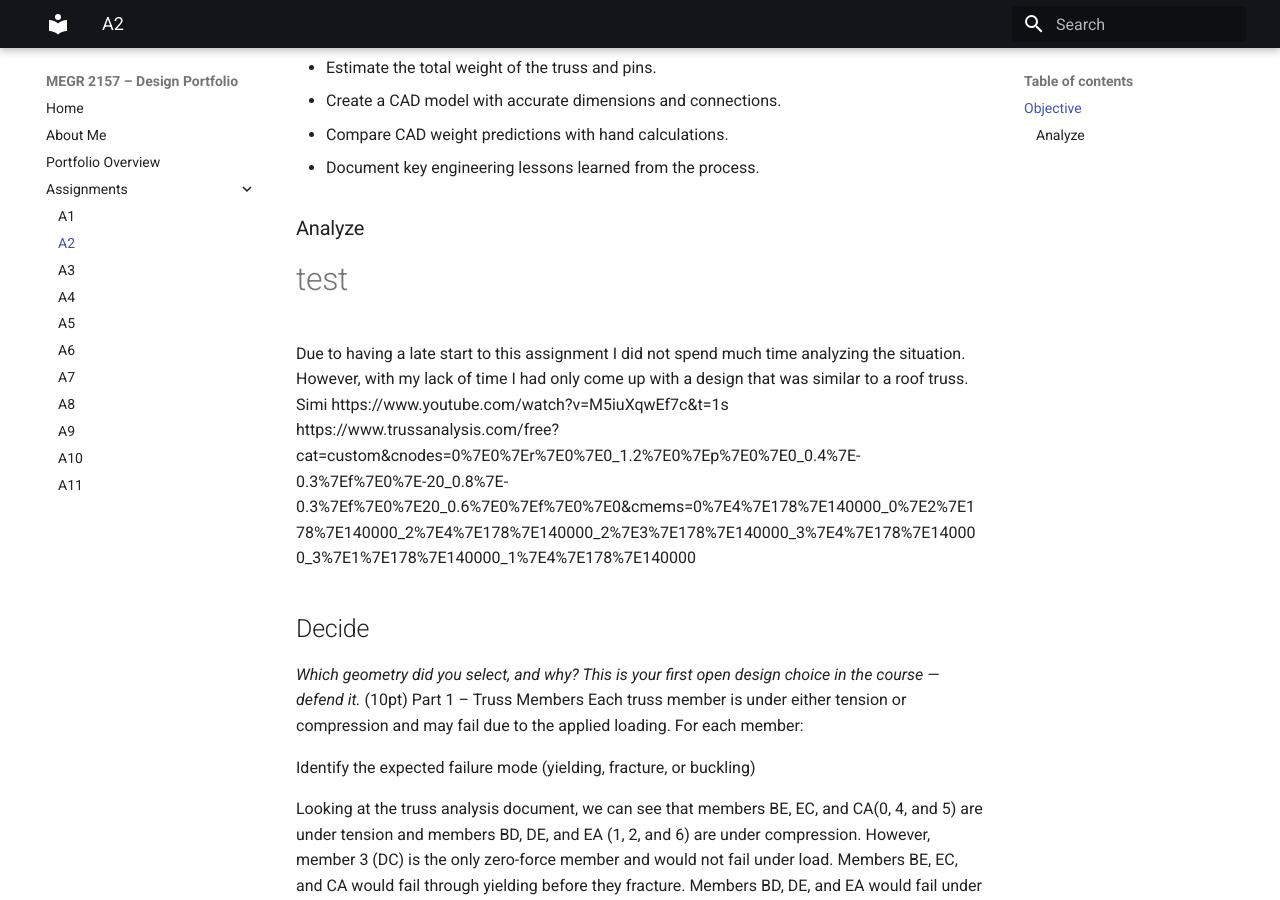
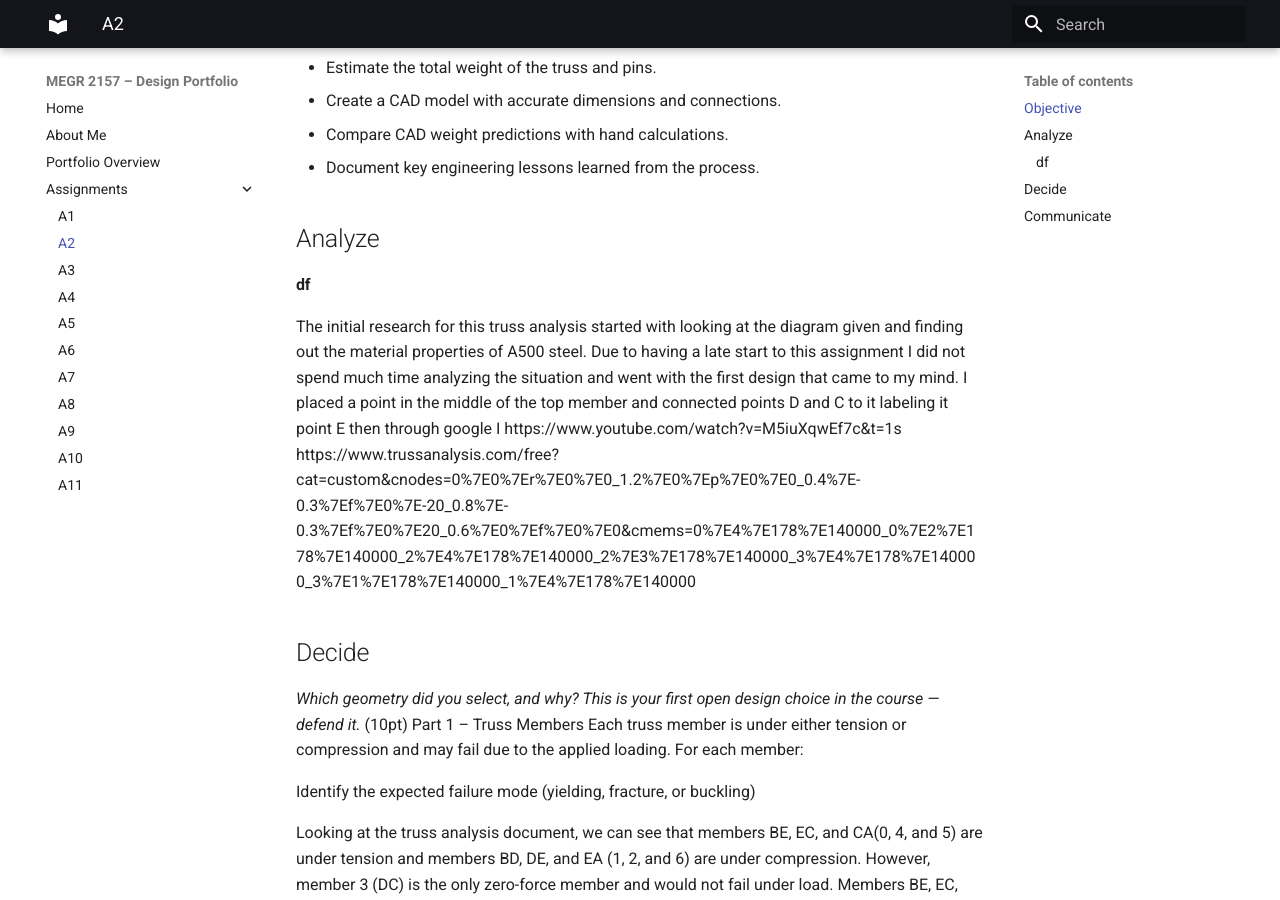
Before and after one commit to mbsibelius/megr2156-portfolio-mbs, an MkDocs documentation site: the page built from docs/assignments/A02/index.md, in a window 1280 px wide and 900 px high, scrolled down 344 px. Built offline with MkDocs 1.6.1 and Material for MkDocs 9.7.7, drawn with Linux system fonts in a browser that asks for light colours.

Commit message:
Revise analysis section with detailed truss research
Updated the analysis section with detailed research on truss design and material properties.

```diff
--- a/docs/assignments/A02/index.md
+++ b/docs/assignments/A02/index.md
@@ -11,9 +11,11 @@
 - Compare CAD weight predictions with hand calculations.
 - Document key engineering lessons learned from the process.
 
-### Analyze
-# test
-Due to having a late start to this assignment I did not spend much time analyzing the situation. However, with my lack of time I had only come up with a design that was similar to a roof truss. Simi
+## Analyze
+
+#### df
+
+The initial research for this truss analysis started with looking at the diagram given and finding out the material properties of A500 steel. Due to having a late start to this assignment I did not spend much time analyzing the situation and went with the first design that came to my mind. I placed a point in the middle of the top member and connected points D and C to it labeling it point E then through google I
 https://www.youtube.com/watch?v=M5iuXqwEf7c&t=1s
 https://www.trussanalysis.com/free?cat=custom&cnodes=0%7E0%7Er%7E0%7E0_1.2%7E0%7Ep%7E0%7E0_0.4%7E-0.3%7Ef%7E0%7E-20_0.8%7E-0.3%7Ef%7E0%7E20_0.6%7E0%7Ef%7E0%7E0&cmems=0%7E4%7E178%7E140000_0%7E2%7E178%7E140000_2%7E4%7E178%7E140000_2%7E3%7E178%7E140000_3%7E4%7E178%7E140000_3%7E1%7E178%7E140000_1%7E4%7E178%7E140000
 
```
